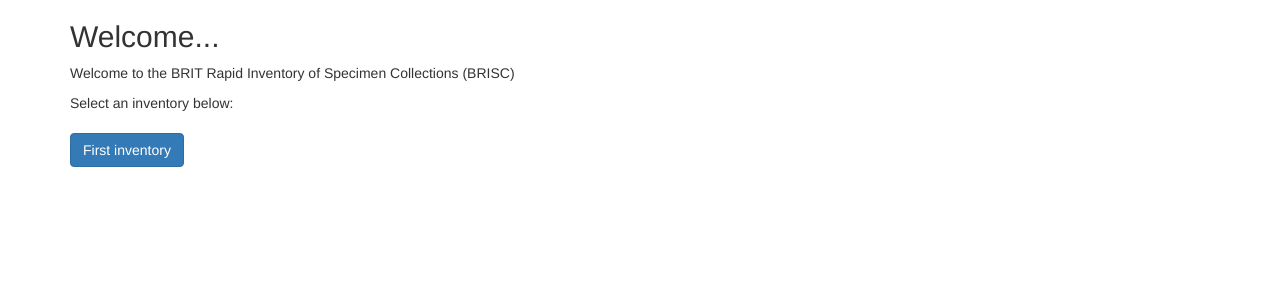
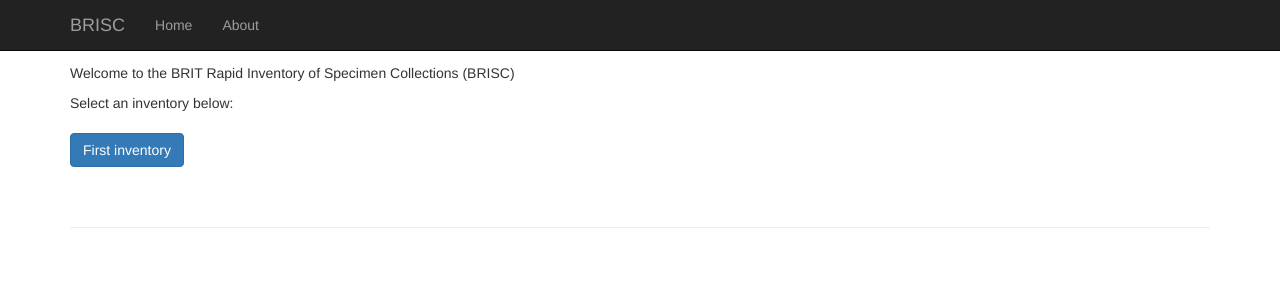
Before and after one commit to jbest/brisc, a Django app: page / in a window 1280 px wide. Shown: the top 300 px of the page. Run offline with Django 3.2, Linux system fonts and the light colour scheme; data comes from the database, SQL or seed files in the repository; some libraries are stand-ins or nearby versions.

Commit message:
added nav bar

```diff
--- a/rapid/templates/rapid/index.html
+++ b/rapid/templates/rapid/index.html
@@ -10,12 +10,37 @@
     <meta name="viewport" content="width=device-width, initial-scale=1.2">
     <title>BRIT Inventory</title>
   </head>
- <body>
-<div class="container">
+  <body {% block body_extension %}{% endblock %}>
 
-    <h2>Welcome...</h2>
+    <div class="navbar navbar-inverse navbar-fixed-top" role="navigation">
+      <div class="container">
+        <div class="navbar-header">
+          <button type="button" class="navbar-toggle collapsed" data-toggle="collapse" data-target=".navbar-collapse">
+            <span class="sr-only">Toggle navigation</span>
+            <span class="icon-bar"></span>
+            <span class="icon-bar"></span>
+            <span class="icon-bar"></span>
+          </button>
+          <a class="navbar-brand" href="{{ BASE_URL }}/">BRISC</a>
+        </div>
+        <div class="collapse navbar-collapse">
+          <ul class="nav navbar-nav">
+            <li><a href="{% url 'index' %}">Home</a></li>
+            <li><a href="{% url 'index' %}">About</a></li>
+          </ul>
+        </div><!--/.nav-collapse -->
+      </div>
+    </div>
+
+    <div class="container">
+  {% block breadcrumb %}
+ <!-- put breadcrumb here -->
+  {% endblock %}
+  {% block content %}
+ <!-- put content here -->
+     <h2>Welcome...</h2>
 <p>
-	Welcome to the BRIT Rapid Inventory of Specimen Collections (BRISC)
+    Welcome to the BRIT Rapid Inventory of Specimen Collections (BRISC)
 </p>
 Select an inventory below:<br /><br />
 {% if inventory_list %}
@@ -26,6 +51,14 @@ Select an inventory below:<br /><br />
 {% else %}
     <p>No inventories are available.</p>
 {% endif %}
-</div>
+  {% endblock %}
+  <!-- footer -->
+<br style="clear:both;">
+<hr />
+
+
+    </div><!-- /.container -->
+
+
 </body>
 </html>
```
